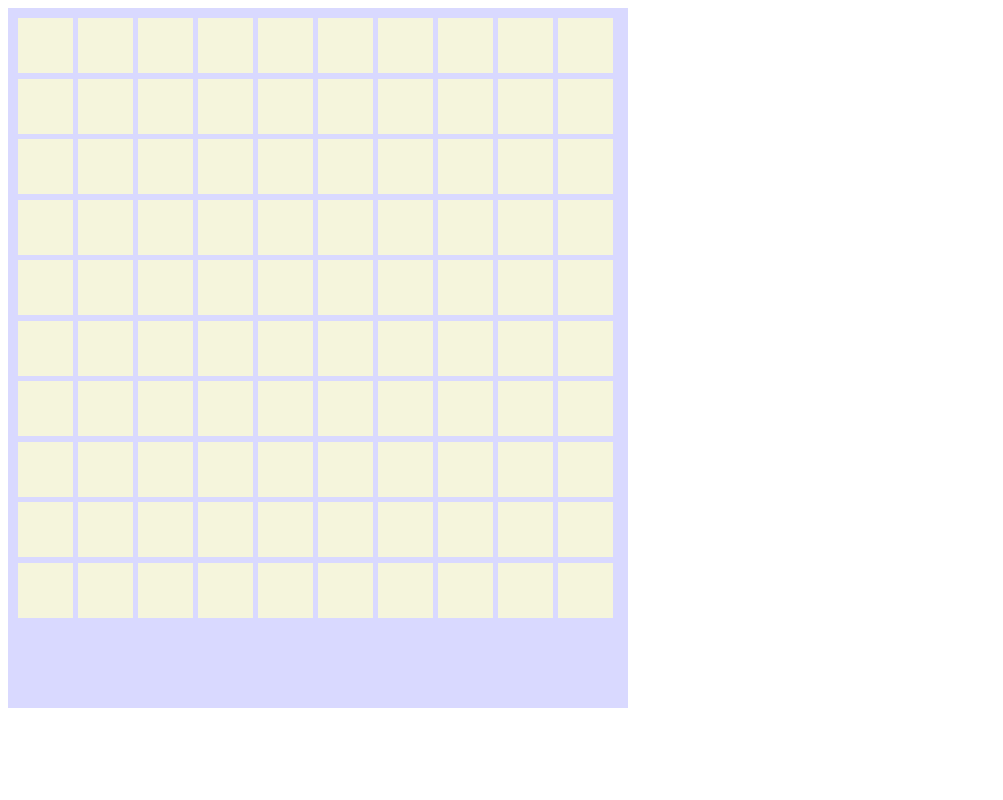
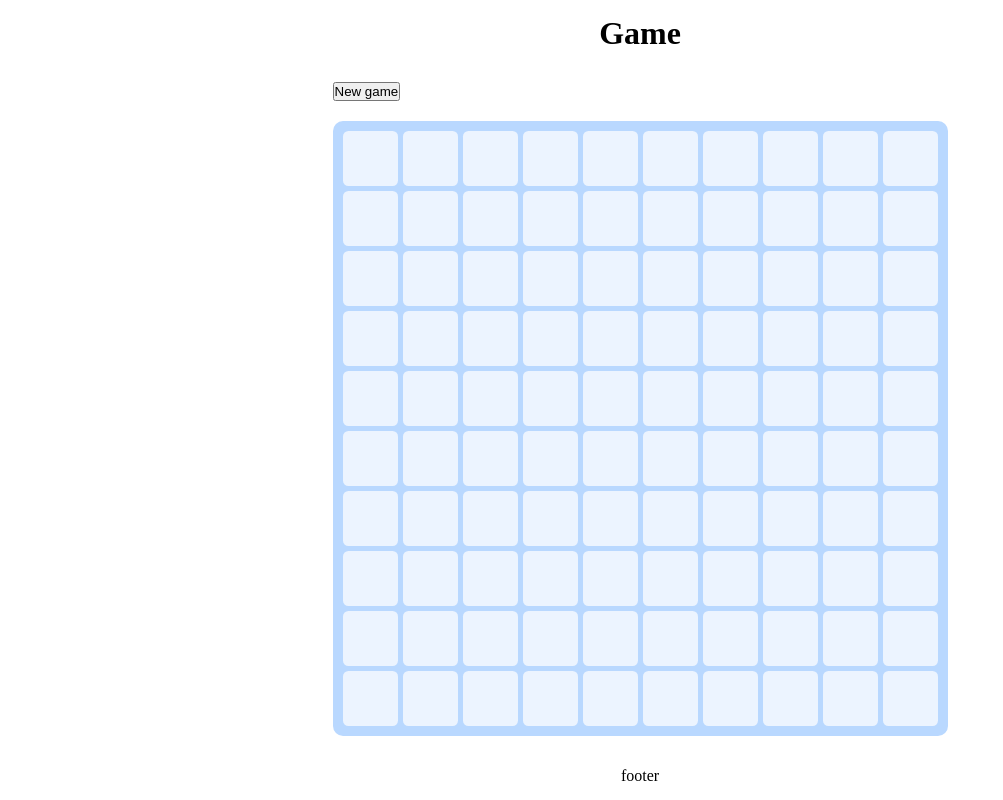
Before and after one commit to Yasya23/minesweeper, a website with bundled scripts: page minesweeper/index.html in a window 1280 px wide. Shown: the whole page, without its empty margins (0-1003 px from the left). Built offline with nearby package versions, Linux system fonts and the light colour scheme.

Commit message:
fix: rewrite cell filled to grid

```diff
--- a/minesweeper/index.html
+++ b/minesweeper/index.html
@@ -9,7 +9,7 @@
   <title>Document</title>
 </head>
 
-<body>
+<body class="body">
   <script type="module" src="scripts/main.js"></script>
 </body>
 
--- a/minesweeper/scripts/main.js
+++ b/minesweeper/scripts/main.js
@@ -14,13 +14,14 @@ function actionsWithCells(id) {
   handleCellAction(id);
 }
 
-document.addEventListener('click', (e) => {
-  if (e.target.classList.contains('cell')) actionsWithCells(e.target.id);
-});
-
 function init() {
   createPageStructure();
   createCells();
 }
 
+document.addEventListener('click', (e) => {
+  if (e.target.classList.contains('cell')) actionsWithCells(e.target.id);
+  if (e.target.id === 'new-game') createCells();
+});
+
 init();
--- a/minesweeper/scripts/modules/add-cells.js
+++ b/minesweeper/scripts/modules/add-cells.js
@@ -1,7 +1,4 @@
-import {
-  returnIsFirstClick,
-  returnElementId,
-} from './first-click.js';
+import { returnIsFirstClick, returnElementId } from './first-click.js';
 
 const levels = {
   easy: 10,
@@ -11,7 +8,7 @@ const levels = {
 
 let finishArray = [];
 
-const level = levels.easy;
+const level = 10;
 
 const bombQuantity = 10;
 
@@ -42,10 +39,20 @@ function getNeighbors(index) {
 
 function addCellsToHtml(array) {
   const filled = document.querySelector('.filled');
-  const cells = array
-    .map((_, index) => `<div class="cell" id=${index}></div>`)
-    .join('');
-  filled.innerHTML = cells;
+  let cellsHtml = '';
+  array.forEach((_, index) => {
+    const cellHtml = `<div class="cell" id=${index}></div>`;
+    const isFirstCellInRow = index % level === 0;
+    const isLastCellInRow = (index + 1) % level === 0;
+    if (isFirstCellInRow) {
+      cellsHtml += '<div class="row">';
+    }
+    cellsHtml += cellHtml;
+    if (isLastCellInRow) {
+      cellsHtml += '</div>';
+    }
+  });
+  filled.innerHTML = cellsHtml;
 }
 
 function createCells() {
--- a/minesweeper/scripts/modules/handle-cell-actions.js
+++ b/minesweeper/scripts/modules/handle-cell-actions.js
@@ -29,7 +29,7 @@ function isSimpleCellClicked(array, id) {
       return;
     }
     if (!document.getElementById(neighbor).classList.contains('clicked')) {
-      document.getElementById(neighbor).classList.add('clicked');
+      document.getElementById(neighbor).classList.add('clicked', 'simple-white');
       isSimpleCellClicked(array, neighbor);
     }
   });
--- a/minesweeper/scripts/modules/page-structure.js
+++ b/minesweeper/scripts/modules/page-structure.js
@@ -1,11 +1,17 @@
 function createPageStructure() {
   const body = document.querySelector('body');
-  body.innerHTML = `<main>
+  body.innerHTML = `
+  <h1>Game</h1>
+  <main>
     <div class="wrapper">
+     <div class="menu">
+       <button class="button" id="new-game">New game</button>
+     </div>
       <div class="filled">
       </div>
     </div>
   </main>
+  <footer>footer</footer>
   `;
 }
 
--- a/minesweeper/style.css
+++ b/minesweeper/style.css
@@ -1,70 +1,108 @@
 * {
+  margin: 0;
+  padding: 0;
   box-sizing: border-box;
 }
 
+.body {
+  display: flex;
+  flex-direction: column;
+  justify-content: space-around;
+  min-height: 100vh;
+  align-items: center;
+}
+
 .wrapper {
-  width: 620px;
-  height: 700px;
-  padding: 10px;
-  background-color: #d9d9ff;
+  margin: 0 auto;
+  max-width: 620px;
+  height: auto;
+}
+
+.menu {
+  margin-bottom: 20px;
 }
 
 .filled {
-  width: 600px;
-  height: 600px;
-  display: flex;
-  flex-wrap: wrap;
-  gap: 5px;
+  max-width: 620px;
+  max-height: auto;
+  display: grid;
+  grid-template-columns: repeat(10, minmax(10px, 55px));
+  grid-gap: 2px;
+  padding: 5px;
+  background-color: #b9d8ff;
+  border-radius: 0px;
 }
 
 .cell {
-  width: 55px;
-  height: 55px;
-  background-color: beige;
+  width: 100%;
+  aspect-ratio: 1 / 1;
+  background-color: #ecf4ff;
+  border-radius: 10%;
+}
+
+.simple-white {
+  background-color: white;
+}
+
+.bomb {
+  background-color: rgb(255, 255, 255);
+}
+
+@media (min-width:500px) {
+
+  .filled {
+    grid-gap: 5px;
+    padding: 10px;
+    border-radius: 10px;
+  }
+
+  .simple-white {
+    -webkit-box-shadow: inset 0px -0.2em 0px 0px #dbeafe;
+    -moz-box-shadow: inset 0px -0.2em 0px 0px #dbeafe;
+    box-shadow: inset 0px -0.2em 0px 0px #dbeafe;
+  }
+
+  .bomb {
+    background-color: rgb(255, 255, 255);
+    -webkit-box-shadow: inset 0px -0.2em 0px 0px #dbeafe;
+    -moz-box-shadow: inset 0px -0.2em 0px 0px #dbeafe;
+    box-shadow: inset 0px -0.2em 0px 0px #dbeafe;
+  }
+
+}
+
+.row {
+  display: contents;
 }
 
 .number1 {
-  background-color: rgb(104, 192, 255);
+  background-color: #fe68c2;
 }
 
 .number2 {
-  background-color: rgb(255, 255, 50);
+  background-color: #c2fe68;
 }
 
 .number3 {
-  background-color: rgb(234, 50, 255);
+  background-color: #68c2fe;
 }
 
 .number4 {
-  background-color: rgb(142, 255, 50);
+  background-color: #fdf96c;
 }
 
 .number5 {
-  background-color: rgb(74, 50, 255);
+  background-color: #6cfdf9;
 }
 
 .number6 {
-  background-color: rgb(255, 50, 231);
+  background-color: #f96cfd;
 }
 
 .number7 {
-  background-color: rgb(123, 0, 108);
+  background-color: #feba48;
 }
 
 .number8 {
-  background-color: rgb(0, 90, 123);
+  background-color: #ba48fe;
 }
-
-.bomb {
-  background-color: red;
-}
-
-.medium {
-  width: 35px;
-  height: 35px;
-}
-
-.hard {
-  width: 19px;
-  height: 19px;
-}
```
